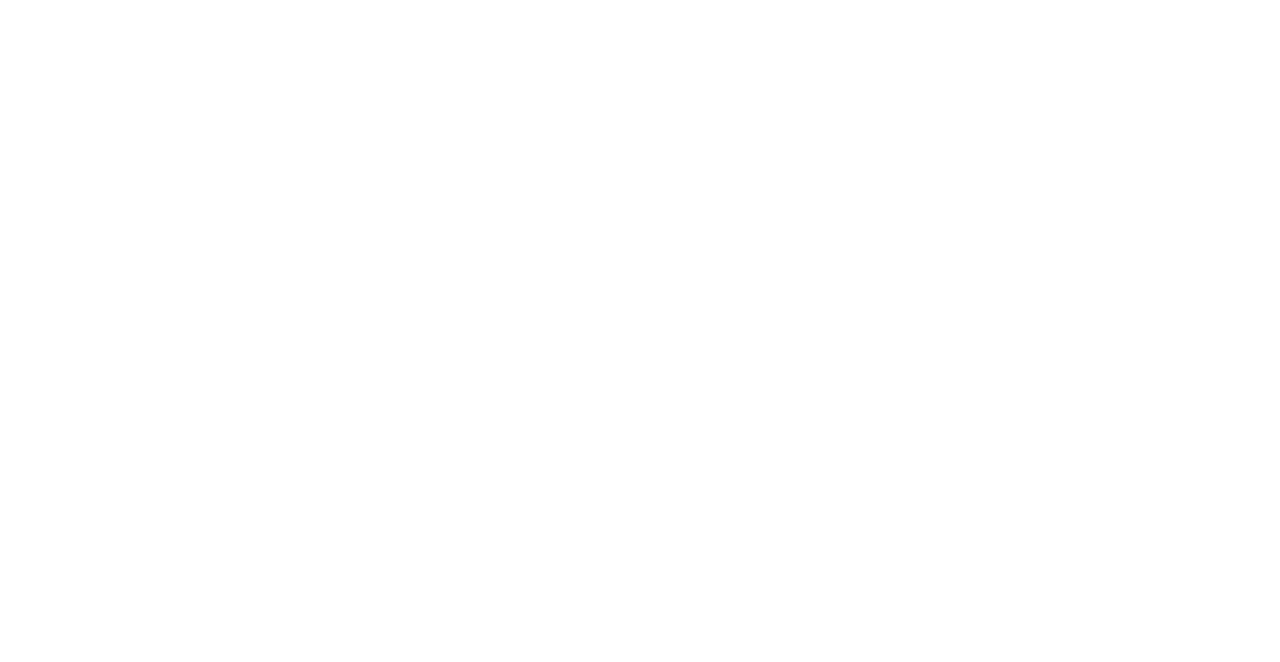
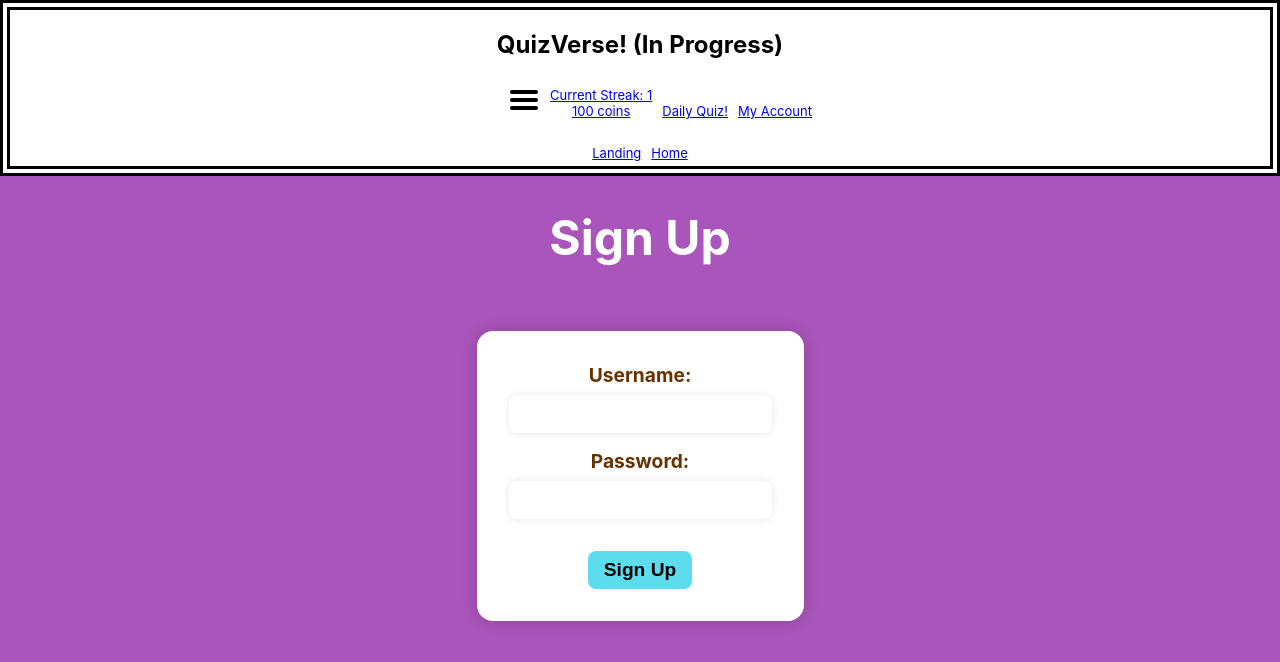
Before and after one commit to agiledev-students-spring2023/final-project-quizverse, a React (Create React App) app in the folder front-end/: page /signup in a window 1280 px wide. Before the commit this address had no page. Shown: the top 662 px of the page. Built offline with nearby package versions, Linux system fonts and the light colour scheme.

Commit message:
Implemented and styled basic login and signup.

```diff
--- a/front-end/src/App.js
+++ b/front-end/src/App.js
@@ -4,6 +4,8 @@ import Home from './components/Home/Home'
 import Landing from './components/Landing/Landing'
 import Layout from './components/Layout/Layout'
 import DailyQuiz from './components/DailyQuiz/DailyQuiz'
+import LoginPage from './components/Landing/Login';
+import SignUpPage from './components/Landing/SignUp';
 
 const App = props => {
   return (
@@ -14,6 +16,8 @@ const App = props => {
           <Route index element={<Landing />} />
           <Route path="/home" element = {<Home />} />
           <Route path="/daily-quiz" element={<DailyQuiz />}/>
+          <Route path="login" element={<LoginPage />} />
+          <Route path="signup" element={<SignUpPage />} />
         </ Route>
       </Routes>
     </>
--- a/front-end/src/components/Landing/Landing.js
+++ b/front-end/src/components/Landing/Landing.js
@@ -1,6 +1,7 @@
-import React from 'react';
-import Typewriter from 'typewriter-effect';
-import styles from './Landing.module.css';
+import React from "react";
+import Typewriter from "typewriter-effect";
+import styles from "./Landing.module.css";
+import { Link } from 'react-router-dom'
 
 function Landing() {
   return (
@@ -8,16 +9,16 @@ function Landing() {
       <div className={styles.LandingHeader}>
         <h1>Welcome to QuizVerse!</h1>
         <p className={styles.LandingStaticSentence}>
-          A spaced repetition learning platform for{' '}
+          A spaced repetition learning platform for{" "}
           <span className={styles.LandingTypewriter}>
             <Typewriter
               options={{
                 strings: [
-                  'students',
-                  'teachers',
-                  'learners',
-                  'educators',
-                  'everyone',
+                  "students",
+                  "teachers",
+                  "learners",
+                  "educators",
+                  "everyone",
                 ],
                 autoStart: true,
                 loop: true,
@@ -28,8 +29,12 @@ function Landing() {
         </p>
       </div>
       <div className={styles.LandingBody}>
-        <button className={styles.LogInButton}>Log In</button>
-        <button className={styles.SignUpButton}>Sign Up</button>
+        <Link to="/login">
+          <button className={styles.LogInButton}>Log In</button>
+        </Link>{" "}
+        <Link to="/SignUp">
+          <button className={styles.LogInButton}>Sign Up</button>
+        </Link>{" "}
       </div>
     </div>
   );
--- /dev/null
+++ b/front-end/src/components/Landing/Login.css
@@ -0,0 +1,64 @@
+.login-page-container {
+    display: flex;
+    flex-direction: column;
+    align-items: center;
+    justify-content: flex-start;
+    height: 100vh;
+    background-color: #27d1e7c0;
+  }
+
+  .login-page-title {
+    font-size: 3rem;
+    font-weight: bold;
+    text-align: center;
+    margin-bottom: 1rem;
+    color: #ffffff;
+  }
+
+  .login-page-form {
+    display: flex;
+    flex-direction: column;
+    align-items: center;
+    justify-content: center;
+    background-color: #fff;
+    padding: 2rem;
+    border-radius: 1rem;
+    box-shadow: 0 0 1rem rgba(0, 0, 0, 0.2);
+  }
+
+  .login-page-input-container {
+    display: flex;
+    flex-direction: column;
+    margin-bottom: 1rem;
+  }
+
+  .login-page-label {
+    font-size: 1.2rem;
+    font-weight: bold;
+    margin-bottom: 0.5rem;
+    color: #663300;
+  }
+
+  .login-page-input {
+    font-size: 1.2rem;
+    padding: 0.5rem;
+    border: none;
+    border-radius: 0.5rem;
+    box-shadow: 0 0 0.5rem rgba(0, 0, 0, 0.1);
+    outline: none;
+    transition: box-shadow 0.2s ease-in-out;
+  }
+
+  .login-page-input:focus {
+    box-shadow: 0 0 0.5rem rgba(0, 0, 0, 0.2);
+  }
+
+  .login-page-button {
+    font-size: 1.2rem;
+    font-weight: bold;
+    padding: 0.5rem 1rem;
+    border: none;
+    border-radius: 0.5rem;
+    background-color: #aa55bb;
+    margin-top: 1rem;
+  }
--- /dev/null
+++ b/front-end/src/components/Landing/Login.js
@@ -0,0 +1,52 @@
+import React, { useState, useContext } from 'react';
+import { useNavigate } from 'react-router-dom';
+import './Login.css';
+import { UserContext } from './UserContext';
+
+function LoginPage() {
+  const [username, setUsername] = useState('');
+  const [password, setPassword] = useState('');
+  const navigate = useNavigate();
+  const { userCredentials } = useContext(UserContext);
+
+  const handleSubmit = (event) => {
+    event.preventDefault();
+    const foundUser = userCredentials.find((user) => user.username === username && user.password === password);
+    if (foundUser) {
+      navigate('/home');
+    } else {
+      alert('Invalid username or password');
+    }
+  }
+
+  return (
+    <div className="login-page-container">
+      <h1 className="login-page-title">Log In</h1>
+      <form className="login-page-form" onSubmit={handleSubmit}>
+        <div className="login-page-input-container">
+          <label htmlFor="username" className="login-page-label">Username:</label>
+          <input
+            type="text"
+            id="username"
+            value={username}
+            onChange={(event) => setUsername(event.target.value)}
+            className="login-page-input"
+          />
+        </div>
+        <div className="login-page-input-container">
+          <label htmlFor="password" className="login-page-label">Password:</label>
+          <input
+            type="password"
+            id="password"
+            value={password}
+            onChange={(event) => setPassword(event.target.value)}
+            className="login-page-input"
+          />
+        </div>
+        <button type="submit" className="login-page-button">Log In</button>
+      </form>
+    </div>
+  );
+}
+
+export default LoginPage;
--- /dev/null
+++ b/front-end/src/components/Landing/SignUp.css
@@ -0,0 +1,65 @@
+.signup-page-container {
+    display: flex;
+    flex-direction: column;
+    align-items: center;
+    justify-content: flex-start;
+    height: 100vh;
+    background-color: #aa55bb;
+  }
+
+  .signup-page-title {
+    font-size: 3rem;
+    font-weight: bold;
+    text-align: center;
+    margin-bottom: 1rem;
+    color: #ffffff;
+  }
+
+  .signup-page-form {
+    display: flex;
+    flex-direction: column;
+    align-items: center;
+    justify-content: center;
+    background-color: #fff;
+    padding: 2rem;
+    border-radius: 1rem;
+    box-shadow: 0 0 1rem rgba(0, 0, 0, 0.2);
+    margin-top: 3rem;
+  }
+
+  .signup-page-input-container {
+    display: flex;
+    flex-direction: column;
+    margin-bottom: 1rem;
+  }
+
+  .signup-page-label {
+    font-size: 1.2rem;
+    font-weight: bold;
+    margin-bottom: 0.5rem;
+    color: #663300;
+  }
+
+  .signup-page-input {
+    font-size: 1.2rem;
+    padding: 0.5rem;
+    border: none;
+    border-radius: 0.5rem;
+    box-shadow: 0 0 0.5rem rgba(0, 0, 0, 0.1);
+    outline: none;
+    transition: box-shadow 0.2s ease-in-out;
+  }
+
+  .signup-page-input:focus {
+    box-shadow: 0 0 0.5rem rgba(0, 0, 0, 0.2);
+  }
+
+  .signup-page-button {
+    font-size: 1.2rem;
+    font-weight: bold;
+    padding: 0.5rem 1rem;
+    border: none;
+    border-radius: 0.5rem;
+    background-color: #27d1e7c0;
+    margin-top: 1rem;
+  }
--- /dev/null
+++ b/front-end/src/components/Landing/SignUp.js
@@ -0,0 +1,48 @@
+import React, { useContext, useState } from 'react';
+import { useNavigate } from 'react-router-dom';
+import { UserContext } from './UserContext';
+import './SignUp.css';
+
+function SignUpPage() {
+  const { userCredentials, setUserCredentials } = useContext(UserContext);
+  const [username, setUsername] = useState('');
+  const [password, setPassword] = useState('');
+  const navigate = useNavigate();
+
+  const handleSubmit = (event) => {
+    event.preventDefault();
+    setUserCredentials([...userCredentials, { username, password }]);
+    navigate('/login');
+  };
+
+  return (
+    <div className="signup-page-container">
+      <h1 className="signup-page-title">Sign Up</h1>
+      <form className="signup-page-form" onSubmit={handleSubmit}>
+        <div className="signup-page-input-container">
+          <label htmlFor="username" className="signup-page-label">Username:</label>
+          <input
+            type="text"
+            id="username"
+            value={username}
+            onChange={(event) => setUsername(event.target.value)}
+            className="signup-page-input"
+          />
+        </div>
+        <div className="signup-page-input-container">
+          <label htmlFor="password" className="signup-page-label">Password:</label>
+          <input
+            type="password"
+            id="password"
+            value={password}
+            onChange={(event) => setPassword(event.target.value)}
+            className="signup-page-input"
+          />
+        </div>
+        <button type="submit" className="signup-page-button">Sign Up</button>
+      </form>
+    </div>
+  );
+}
+
+export default SignUpPage;
--- /dev/null
+++ b/front-end/src/components/Landing/UserContext.js
@@ -0,0 +1,13 @@
+import { createContext, useState } from 'react';
+
+export const UserContext = createContext();
+
+export const UserProvider = ({ children }) => {
+  const [userCredentials, setUserCredentials] = useState([]);
+  //console.log(typeof userCredentials);
+  return (
+    <UserContext.Provider value={{ userCredentials, setUserCredentials }}>
+      {children}
+    </UserContext.Provider>
+  );
+};
--- a/front-end/src/index.js
+++ b/front-end/src/index.js
@@ -1,14 +1,18 @@
 import React from 'react';
+import ReactDOM from 'react-dom';
+import { BrowserRouter } from 'react-router-dom';
+import { UserProvider } from './components/Landing/UserContext';
 import App from './App';
-import { BrowserRouter } from 'react-router-dom';
-import ReactDOM from 'react-dom/client';
 import './index.css';
 
 const root = ReactDOM.createRoot(document.getElementById('root'));
+
 root.render(
   <React.StrictMode>
     <BrowserRouter>
-      <App />
+      <UserProvider>
+        <App />
+      </UserProvider>
     </BrowserRouter>
-  </React.StrictMode>
+  </React.StrictMode>,
 );
```
